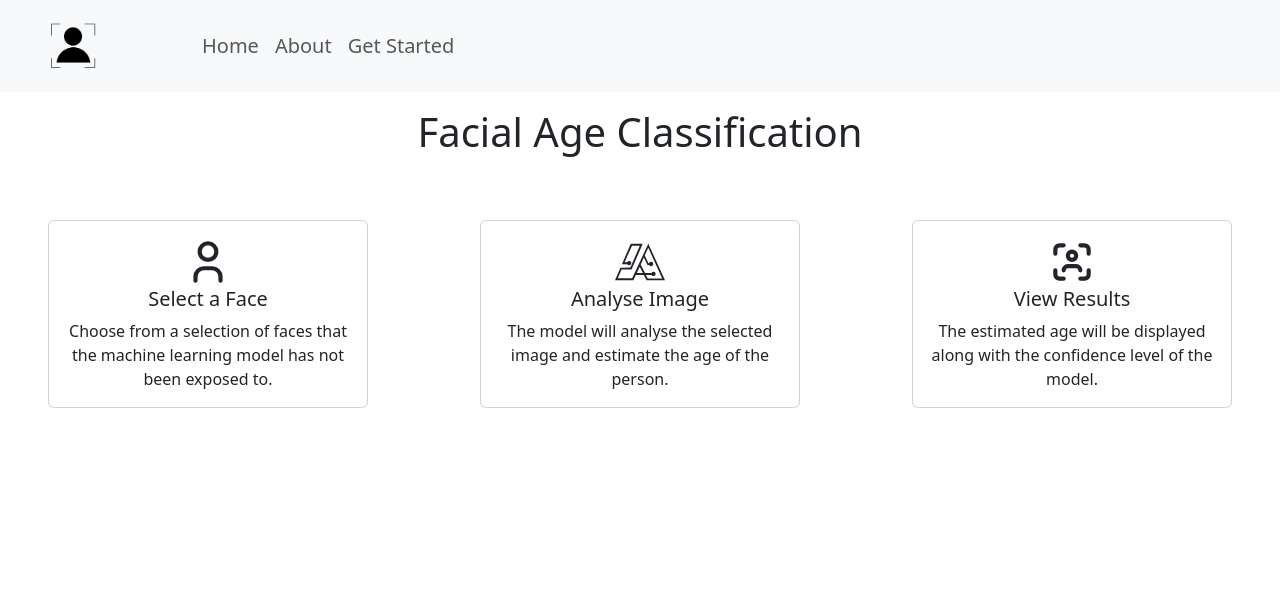
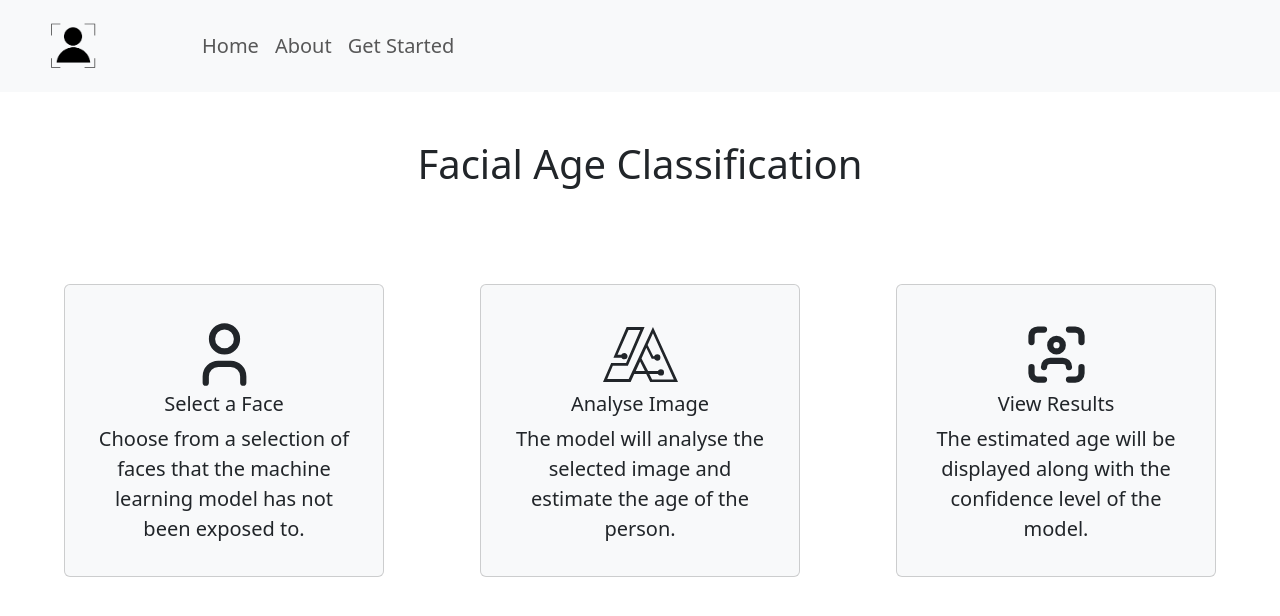
Before and after one commit to c-young02/Age-Classification, a React (Create React App) app in the folder website/: page / in a window 1280 px wide. Shown: the top 616 px of the page. Built offline with nearby package versions, Linux system fonts and the light colour scheme.

Commit message:
Fixed styling for Steps

```diff
--- a/website/public/index.html
+++ b/website/public/index.html
@@ -8,7 +8,7 @@
   <meta name="description" content="Web site created using create-react-app" />
   <link href="https://fonts.googleapis.com/css2?family=DM+Sans:wght@400;700&display=swap" rel="stylesheet">
   <link rel="icon" href="icon.svg">
-  <title>React App</title>
+  <title>Facial Age Classification</title>
 </head>
 
 <body>
--- a/website/src/components/Steps/Steps.css
+++ b/website/src/components/Steps/Steps.css
@@ -5,3 +5,15 @@
   .my-card:hover {
     transform: translateY(-3px);
   }
+
+  .my-card {
+    width: 20rem;
+  }
+
+  .card-title {
+    font-size: 2em;
+  }
+
+  .card-border {
+    border: 1px solid #000; /* Adjust as needed */
+  }
--- a/website/src/components/Steps/Steps.js
+++ b/website/src/components/Steps/Steps.js
@@ -4,11 +4,11 @@ import './Steps.css';
 
 function Steps({ title, text, icon }) {
 	return (
-		<Card className="my-card text-center mx-5 my-5" style={{ width: '20rem' }}>
+		<Card className="my-card text-center mx-5 my-5 p-3 card-border bg-light">
 			<Card.Body>
 				{icon}
-				<Card.Title>{title}</Card.Title>
-				<Card.Text>{text}</Card.Text>
+				<Card.Title className="card-title">{title}</Card.Title>
+				<Card.Text className="lead">{text}</Card.Text>
 			</Card.Body>
 		</Card>
 	);
--- a/website/src/components/StepsLogic/StepsLogic.js
+++ b/website/src/components/StepsLogic/StepsLogic.js
@@ -4,26 +4,27 @@ import { TbUser, TbUserScan } from 'react-icons/tb';
 import { SiThealgorithms } from 'react-icons/si';
 
 function StepsLogic() {
+	const iconSize = 75;
 	const steps = [
 		{
-			icon: <TbUser size={50} />,
+			icon: <TbUser size={iconSize} />,
 			title: 'Select a Face',
 			text: 'Choose from a selection of faces that the machine learning model has not been exposed to.',
 		},
 		{
-			icon: <SiThealgorithms size={50} />,
+			icon: <SiThealgorithms size={iconSize} />,
 			title: 'Analyse Image',
 			text: 'The model will analyse the selected image and estimate the age of the person.',
 		},
 		{
-			icon: <TbUserScan size={50} />,
+			icon: <TbUserScan size={iconSize} />,
 			title: 'View Results',
 			text: 'The estimated age will be displayed along with the confidence level of the model.',
 		},
 	];
 
 	return (
-		<div className="d-flex justify-content-between flex-wrap">
+		<div className="d-flex justify-content-center flex-wrap">
 			{steps.map((step) => (
 				<Steps
 					key={step.title}
--- a/website/src/components/Title/Title.js
+++ b/website/src/components/Title/Title.js
@@ -1,7 +1,7 @@
 import React from 'react';
 
 function Title() {
-	return <h1 className="text-center my-3">Facial Age Classification</h1>;
+	return <h1 className="text-center my-5">Facial Age Classification</h1>;
 }
 
 export default Title;
```
